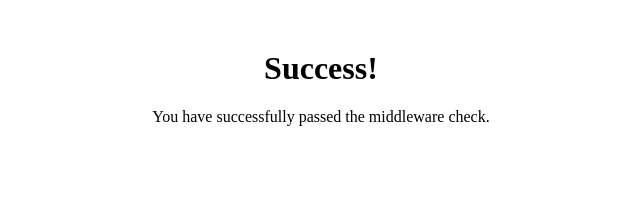
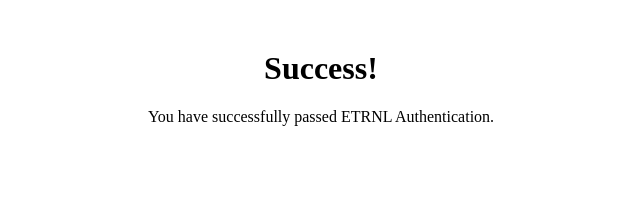
Before and after one commit to flpymonkey/test-config, a Next.js app: page /success in a window 1280 px wide. Shown: the top 198 px of the page, without its empty margins (319-959 px from the left). Built offline with nearby package versions, Linux system fonts and the light colour scheme.

Commit message:
Updated ETRNL url demo

```diff
--- a/app/success/page.tsx
+++ b/app/success/page.tsx
@@ -4,7 +4,7 @@ const SuccessPage: React.FC = () => {
   return (
     <div style={{ textAlign: 'center', marginTop: '50px' }}>
       <h1>Success!</h1>
-      <p>You have successfully passed the middleware check.</p>
+      <p>You have successfully passed ETRNL Authentication.</p>
     </div>
   );
 }
```
